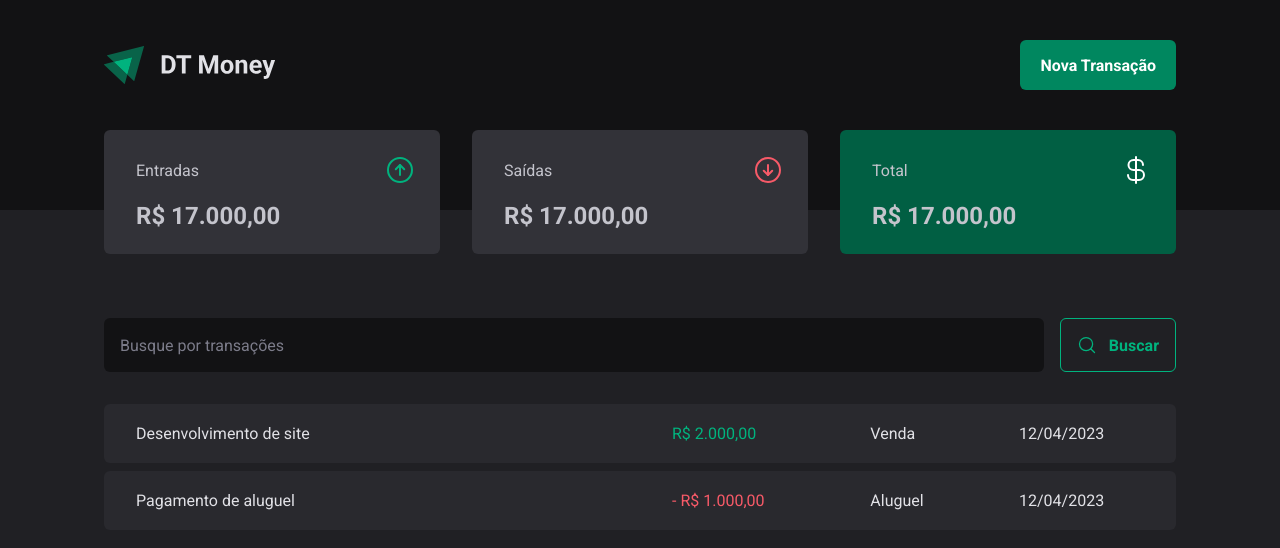
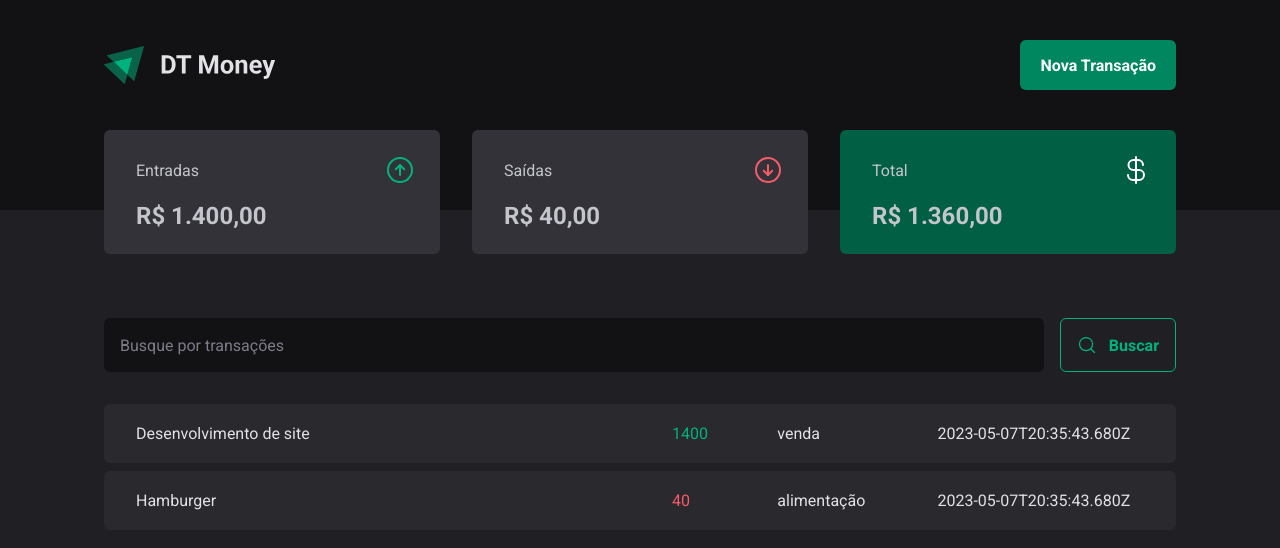
Before and after one commit to rlucasmd/03-dtmoney, a React (Vite) app: page / in a window 1280 px wide. Shown: the top 548 px of the page. Built offline with nearby package versions, Linux system fonts and the light colour scheme; data requests are answered from the project's data file.

Commit message:
add: format money function / TransactionContext

```diff
--- a/src/App.tsx
+++ b/src/App.tsx
@@ -2,13 +2,16 @@ import { ThemeProvider } from "styled-components";
 import { defaultTheme } from "./styles/themes/default";
 import { GlobalStyle } from "./styles/global";
 import { Transactions } from "./pages/Transaction";
+import { TransactionsContextProvider } from "./contexts/TransactionContenxt";
 
 function App() {
 
 
   return (
     <ThemeProvider theme={defaultTheme}>
-      <Transactions />
+      <TransactionsContextProvider>
+        <Transactions />
+      </TransactionsContextProvider>
       <GlobalStyle />
     </ThemeProvider>
   );
--- a/src/components/Summary/index.tsx
+++ b/src/components/Summary/index.tsx
@@ -2,9 +2,25 @@ import { useTheme } from "styled-components";
 import { RegularText, TitleText } from "../Typography";
 import { SummaryCard, SummaryContainer } from "./styles";
 import { ArrowCircleDown, ArrowCircleUp, CurrencyDollar } from "phosphor-react";
+import { useTransaction } from "../../hooks/useTransaction";
+import { formatMoney } from "../../utils/formatter";
 
 function Summary(){
   const { colors } = useTheme();
+  const { transactions } = useTransaction();
+
+  const summary = transactions.reduce((accumulator, {type, price}) => {
+    if(type === "income"){
+      accumulator["income"] += price;
+      accumulator["total"] += price;
+    }
+    if(type === "outcome"){
+      accumulator["outcome"] += price;
+      accumulator["total"] -= price;
+    }
+    return accumulator;
+  }, {income: 0, outcome: 0, total: 0});
+
   return (
     <SummaryContainer>
       <SummaryCard>
@@ -18,7 +34,7 @@ function Summary(){
           />
         </header>
         <TitleText>
-          R$ 17.000,00
+          {formatMoney.format(summary.income)}
         </TitleText>
       </SummaryCard>
       <SummaryCard>
@@ -32,7 +48,7 @@ function Summary(){
           />
         </header>
         <TitleText>
-          R$ 17.000,00
+          {formatMoney.format(summary.outcome)}
         </TitleText>
       </SummaryCard>
       <SummaryCard variant="green">
@@ -46,7 +62,7 @@ function Summary(){
           />
         </header>
         <TitleText>
-          R$ 17.000,00
+          {formatMoney.format(summary.total)}
         </TitleText>
       </SummaryCard>
     </SummaryContainer>
--- /dev/null
+++ b/src/contexts/TransactionContenxt.tsx
@@ -0,0 +1,44 @@
+import { ReactNode, createContext, useEffect, useState } from "react";
+
+type TransactionType = {
+  id: number;
+  description: string;
+  category: string;
+  price: number;
+  type: "income" | "outcome";
+  createdAt: string;
+}
+
+type TransactionsContextProvider = {
+  children: ReactNode;
+}
+
+type TransactionContextType = {
+  transactions: TransactionType[]
+}
+
+const TransactionsContext = createContext({} as TransactionContextType);
+
+function TransactionsContextProvider({children} : TransactionsContextProvider){
+  const [transactions, setTransactions] = useState<TransactionType[]>([]);
+
+  async function loadTransactions(){
+    const response = await fetch("http://localhost:3000/transactions");
+    const data = await response.json();
+    setTransactions(data);
+  }
+
+  useEffect(() => {
+    loadTransactions();
+  },[]);
+  return(
+    <TransactionsContext.Provider value={{
+      transactions
+    }}>
+      {children}
+    </TransactionsContext.Provider>
+
+  );
+}
+
+export { TransactionsContextProvider, TransactionsContext };
--- /dev/null
+++ b/src/hooks/useTransaction.ts
@@ -0,0 +1,9 @@
+import { useContext } from "react";
+import { TransactionsContext } from "../contexts/TransactionContenxt";
+
+function useTransaction(){
+  const context = useContext(TransactionsContext);
+  return context;
+}
+
+export { useTransaction };
--- a/src/pages/Transaction/index.tsx
+++ b/src/pages/Transaction/index.tsx
@@ -1,9 +1,19 @@
 import { Header } from "../../components/Header";
 import { Summary } from "../../components/Summary";
+import { useTransaction } from "../../hooks/useTransaction";
 import { SearchForm } from "./components/SearchForm";
-import { PriceHighlight, TransactionsContainer, TransactionsTable } from "./styles";
+import {
+  PriceHighlight,
+  TransactionsContainer,
+  TransactionsTable
+} from "./styles";
+
+
 
 function Transactions(){
+
+  const { transactions } = useTransaction();
+
   return (
     <div>
       <Header />
@@ -12,27 +22,22 @@ function Transactions(){
         <SearchForm />
         <TransactionsTable>
           <tbody>
-            <tr>
-              <td>Desenvolvimento de site</td>
-              <td>
-                <PriceHighlight variant="income">
-                  R$ 2.000,00
-                </PriceHighlight>
-              </td>
-              <td>Venda</td>
-              <td>12/04/2023</td>
-            </tr>
-            <tr>
-              <td>Pagamento de aluguel</td>
-              <td>
-                <PriceHighlight variant="outcome">
-                  - R$ 1.000,00
-                </PriceHighlight>
-              </td>
-              <td>Aluguel</td>
-              <td>12/04/2023</td>
-            </tr>
-
+            {
+              transactions.map(
+                transaction => (
+                  <tr key={transaction.id}>
+                    <td>{transaction.description}</td>
+                    <td>
+                      <PriceHighlight variant={transaction.type}>
+                        {transaction.price}
+                      </PriceHighlight>
+                    </td>
+                    <td>{transaction.category}</td>
+                    <td>{transaction.createdAt}</td>
+                  </tr>
+                )
+              )
+            }
           </tbody>
         </TransactionsTable>
       </TransactionsContainer>
--- /dev/null
+++ b/src/utils/formatter.ts
@@ -0,0 +1,11 @@
+const formatMoney = new Intl.NumberFormat(
+  "pt-BR",
+  {
+    style:"currency",
+    currency: "BRL"
+  }
+);
+
+const formatDate = new Intl.DateTimeFormat("pt-BR");
+
+export { formatDate, formatMoney };
```
